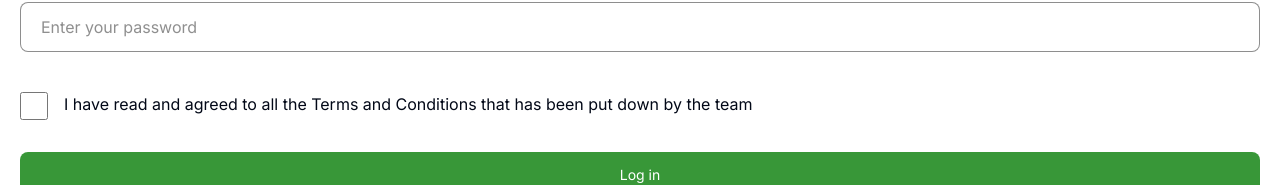
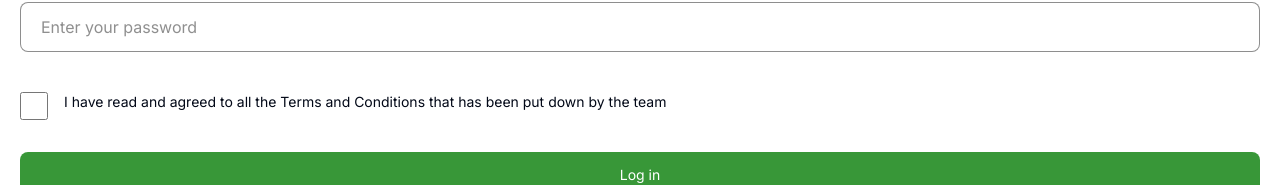
Before and after one commit to Enielect/agro-predict, a Next.js app: page /login in a window 1280 px wide. Shown: the part 302-487 px from the top of the page. Built offline with nearby package versions, Linux system fonts and the light colour scheme.

Commit message:
Feat: resize label for checkbox

```diff
--- a/app/(reusables)/_components/CheckBoxInfo.tsx
+++ b/app/(reusables)/_components/CheckBoxInfo.tsx
@@ -14,7 +14,7 @@ const CheckBoxInfo = ({ inputName, children }: CheckBoxInfoProps) => {
         id={inputName}
         name={inputName}
       />
-      <label htmlFor={inputName}>{children}</label>
+      <label htmlFor={inputName} className="text-sm">{children}</label>
     </div>
   );
 };
```
